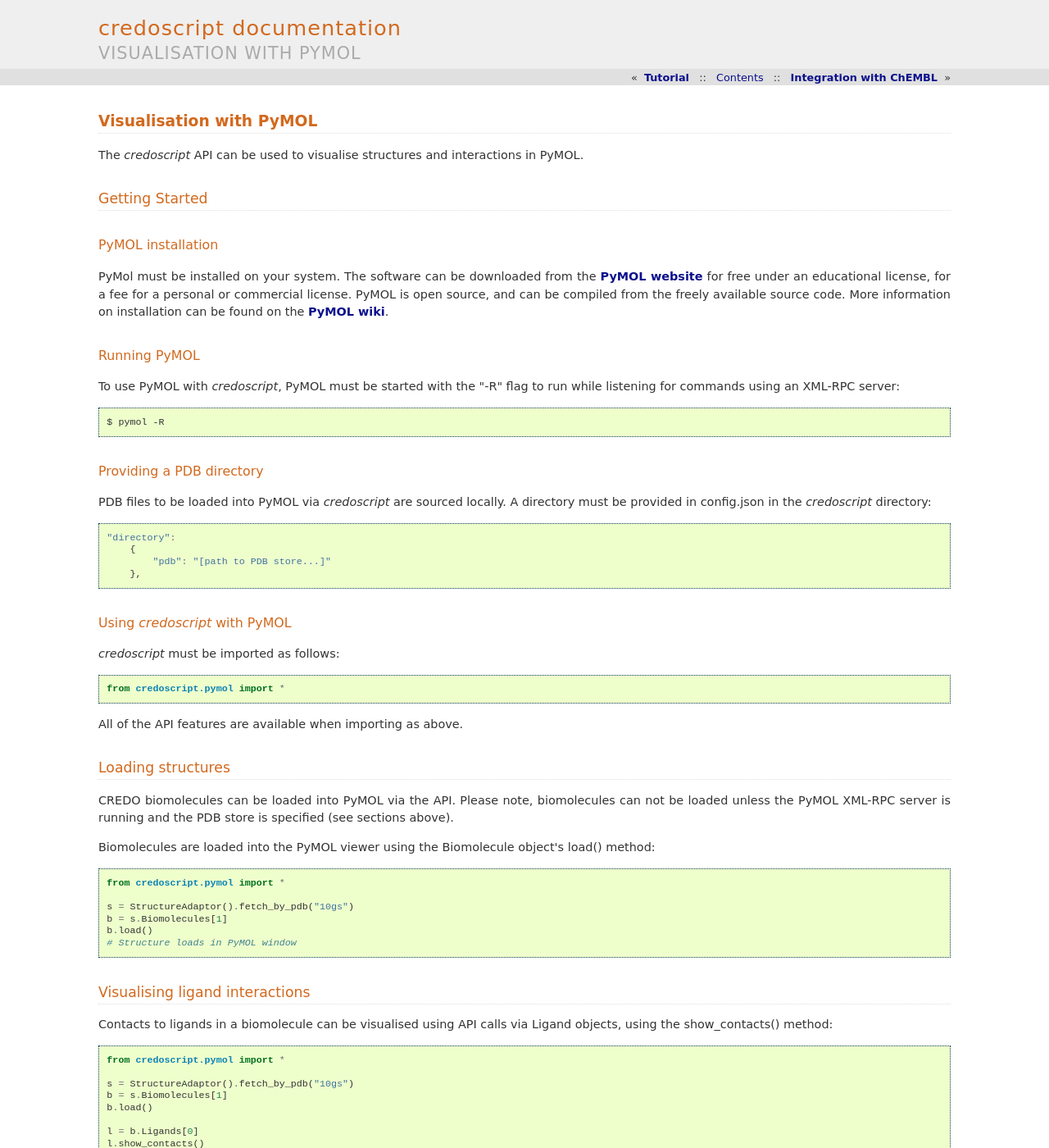
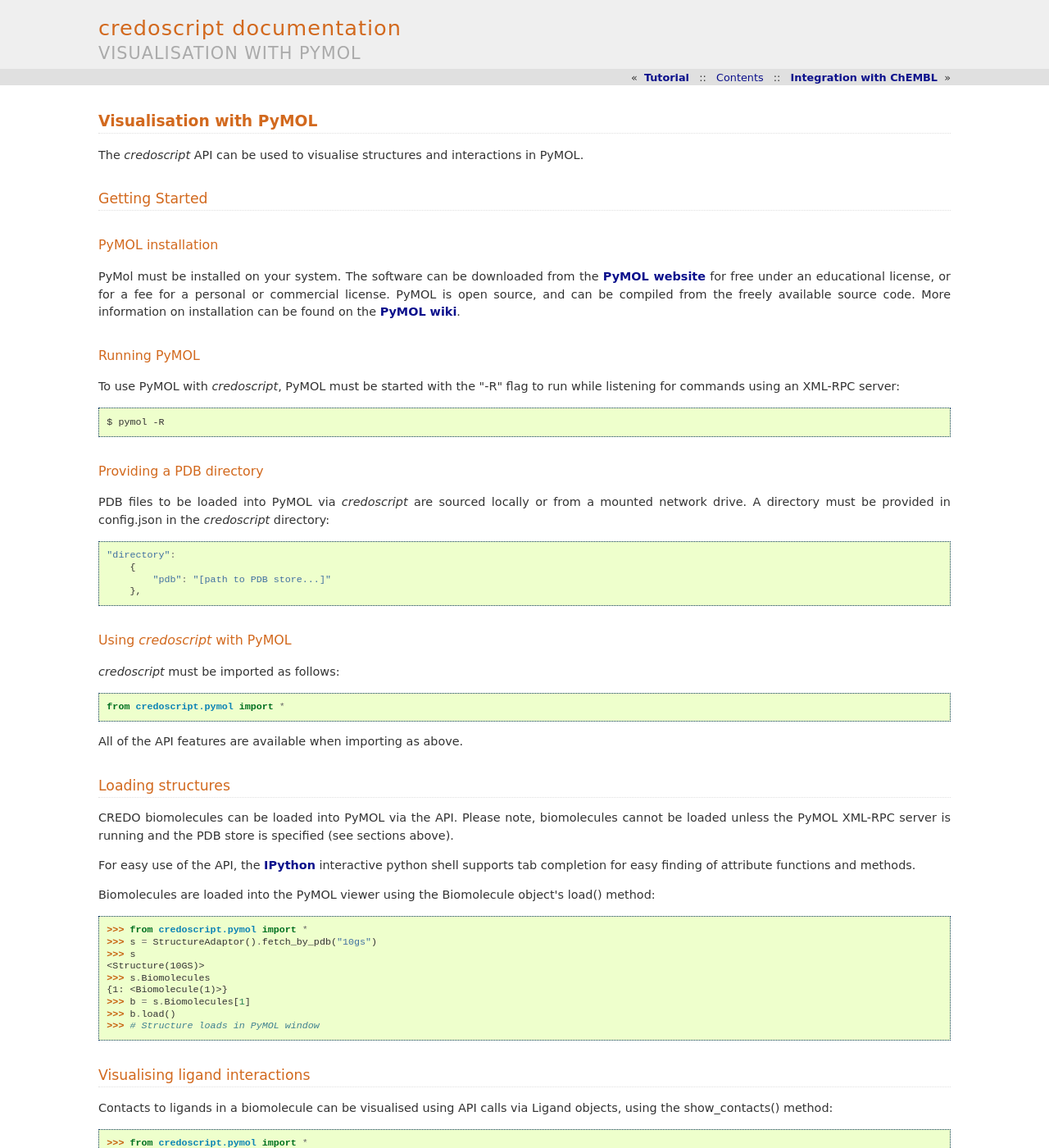
Before and after one commit to tlb-lab/credoscript, a Sphinx documentation site: the page built from docs/pymol.rst, in a window 1280 px wide and 1400 px high. Shown: the whole window at 82% size. Built offline with Sphinx 7.4.7, drawn with Linux system fonts in a browser that asks for light colours; some of the changed text lies outside the part shown.

Commit message:
Improved formatting and corrected grammatical errors in the credoscript PyMOL documentation

```diff
--- a/docs/pymol.rst
+++ b/docs/pymol.rst
@@ -10,7 +10,7 @@
 PyMOL installation
 ~~~~~~~~~~~~~~~~~~
 
-PyMol must be installed on your system. The software can be downloaded from the `PyMOL website <http://www.pymol.org/>`_ for free under an educational license, for a fee for a personal or commercial license. PyMOL is open source, and can be compiled from the freely available source code. More information on installation can be found on the `PyMOL wiki <http://www.pymol.org/>`_.
+PyMol must be installed on your system. The software can be downloaded from the `PyMOL website <http://www.pymol.org/>`_ for free under an educational license, or for a fee for a personal or commercial license. PyMOL is open source, and can be compiled from the freely available source code. More information on installation can be found on the `PyMOL wiki <http://www.pymol.org/>`_.
 
 Running PyMOL
 ~~~~~~~~~~~~~
@@ -22,7 +22,7 @@
 Providing a PDB directory
 ~~~~~~~~~~~~~~~~~~~~~~~~~
 
-PDB files to be loaded into PyMOL via |credoscript| are sourced locally. A directory must be provided in config.json in the |credoscript| directory:
+PDB files to be loaded into PyMOL via |credoscript| are sourced locally or from a mounted network drive. A directory must be provided in config.json in the |credoscript| directory:
 
 .. code-block:: javascript
 
@@ -46,18 +46,23 @@
 Loading structures
 ------------------
 
-CREDO biomolecules can be loaded into PyMOL via the API. Please note, biomolecules can not be loaded unless the PyMOL XML-RPC server is running and the PDB store is specified (see sections above).
+CREDO biomolecules can be loaded into PyMOL via the API. Please note, biomolecules cannot be loaded unless the PyMOL XML-RPC server is running and the PDB store is specified (see sections above).
+
+For easy use of the API, the `IPython <http://www.ipython.org/>`_ interactive python shell supports tab completion for easy finding of attribute functions and methods.
 
 Biomolecules are loaded into the PyMOL viewer using the Biomolecule object's load() method:
 
 .. code-block:: python
 
-   from credoscript.pymol import *
-
-   s = StructureAdaptor().fetch_by_pdb("10gs")
-   b = s.Biomolecules[1]
-   b.load()
-   # Structure loads in PyMOL window
+   >>> from credoscript.pymol import *
+   >>> s = StructureAdaptor().fetch_by_pdb("10gs")
+   >>> s
+   <Structure(10GS)>
+   >>> s.Biomolecules
+   {1: <Biomolecule(1)>}
+   >>> b = s.Biomolecules[1]
+   >>> b.load()
+   >>> # Structure loads in PyMOL window
 
 Visualising ligand interactions
 -------------------------------
@@ -66,14 +71,17 @@
 
 .. code-block:: python
 
-   from credoscript.pymol import *
-
-   s = StructureAdaptor().fetch_by_pdb("10gs")
-   b = s.Biomolecules[1]
-   b.load()
-
-   l = b.Ligands[0]
-   l.show_contacts()
+   >>> from credoscript.pymol import *
+   >>> s = StructureAdaptor().fetch_by_pdb("10gs")
+   >>> b = s.Biomolecules[1]
+   >>> b.load()
+   >>> b.Ligands
+   [<Ligand(B 210 VWW)>,
+    <Ligand(A 211 MES)>,
+    <Ligand(B 211 MES)>,
+    <Ligand(A 210 VWW)>]
+   >>> l = b.Ligands[0]
+   >>> l.show_contacts()
 
 Visualising protein-protein interactions
 ----------------------------------------
@@ -82,11 +90,11 @@
 
 .. code-block:: python
 
-   from credoscript.pymol import *
-
-   s = StructureAdaptor().fetch_by_pdb("10gs")
-   b = s.Biomolecules[1]
-   b.load()
-
-   i = b.Interfaces[0]
-   i.show_contacts()
+   >>> from credoscript.pymol import *
+   >>> s = StructureAdaptor().fetch_by_pdb("10gs")
+   >>> b = s.Biomolecules[1]
+   >>> b.load()
+   >>> b.Interfaces
+   [<Interface(1 2)>]
+   >>> i = b.Interfaces[0]
+   >>> i.show_contacts()
```
